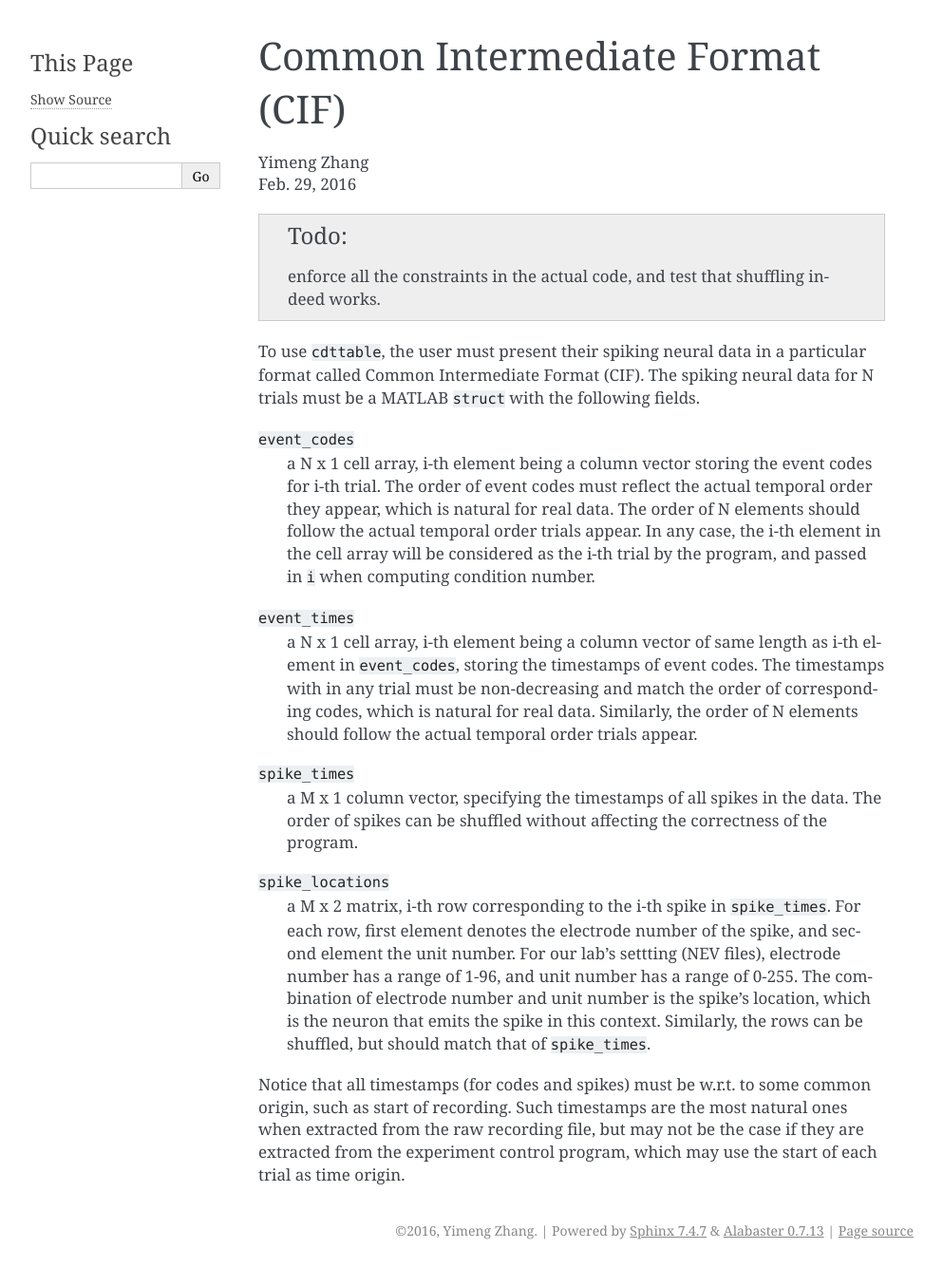
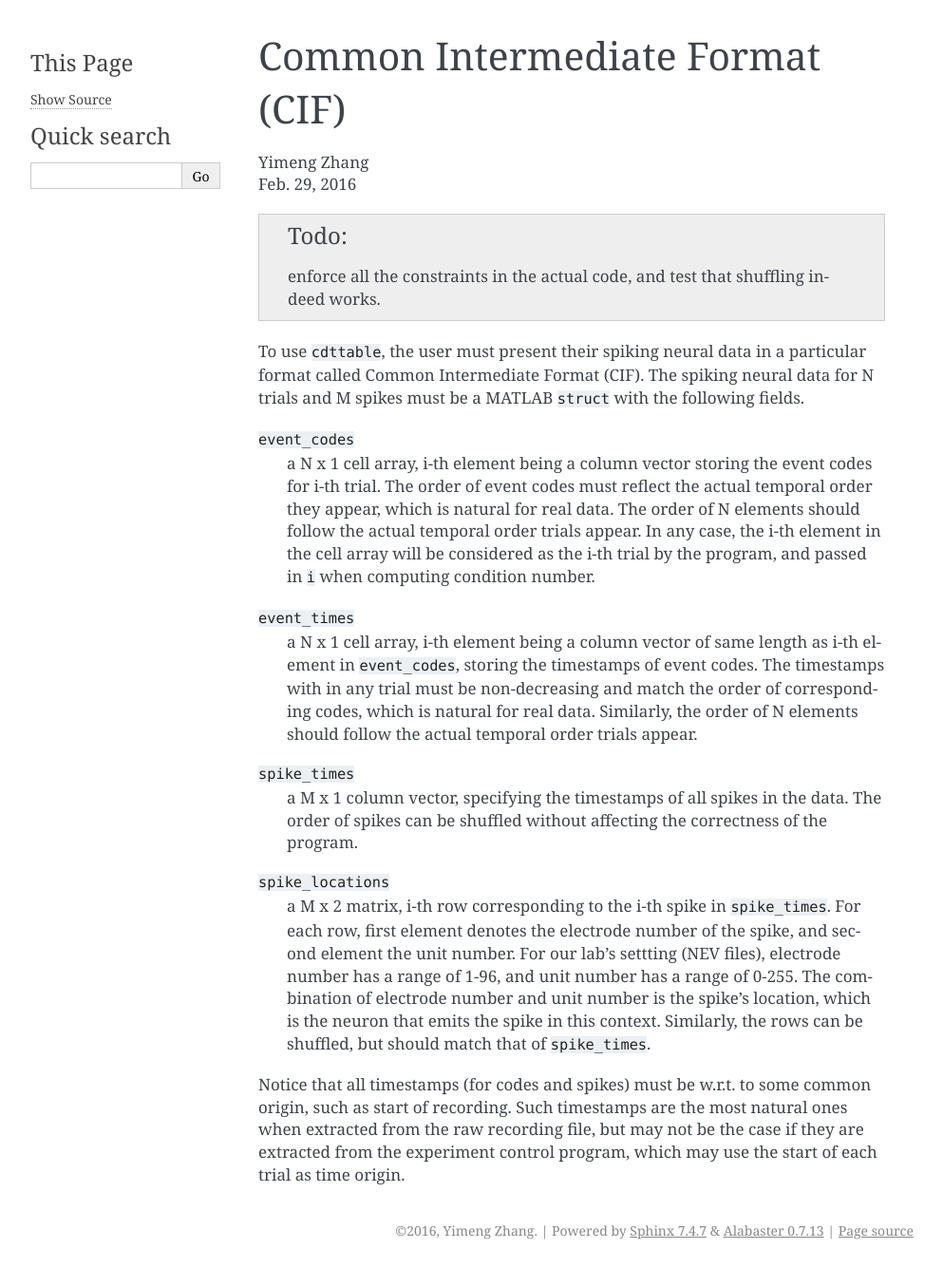
Before and after one commit to leelabcnbc/cdttable, a Sphinx documentation site: the page built from docs/common_intermediate_format.rst, in a window 1280 px wide. Shown: the whole page at 95% size, without its empty margins (148-1141 px from the left). Built offline with Sphinx 7.4.7, drawn with Linux system fonts in a browser that asks for light colours.

Commit message:
update doc

```diff
--- a/docs/common_intermediate_format.rst
+++ b/docs/common_intermediate_format.rst
@@ -8,7 +8,7 @@ Common Intermediate Format (CIF)
 .. todo:: enforce all the constraints in the actual code, and test that shuffling indeed works.
 
 To use ``cdttable``, the user must present their spiking neural data in a particular format called
-Common Intermediate Format (CIF). The spiking neural data for N trials
+Common Intermediate Format (CIF). The spiking neural data for N trials and M spikes
 must be a MATLAB ``struct`` with the following fields.
 
 ``event_codes``
```
Also changed, not shown: docs/installation.rst (+8 -4 lines), 1 other file.
